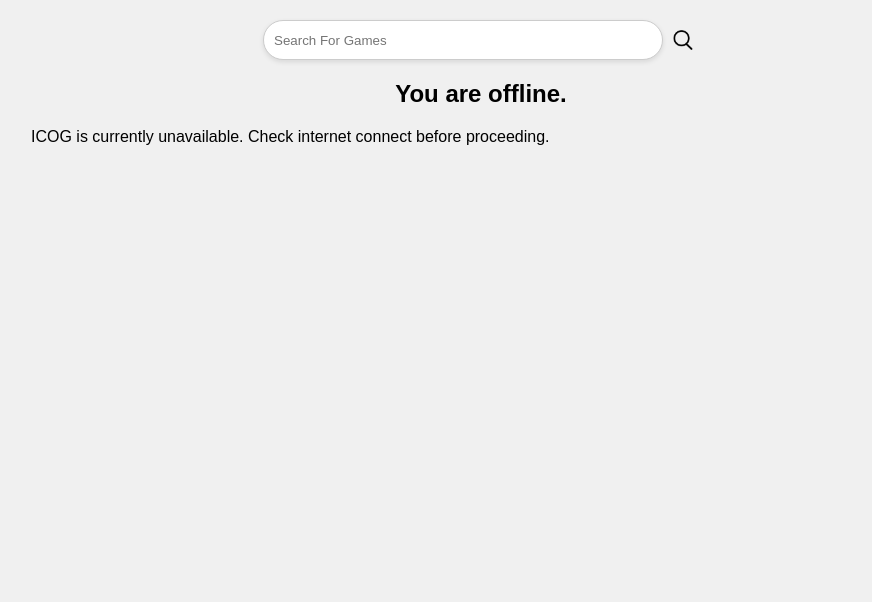
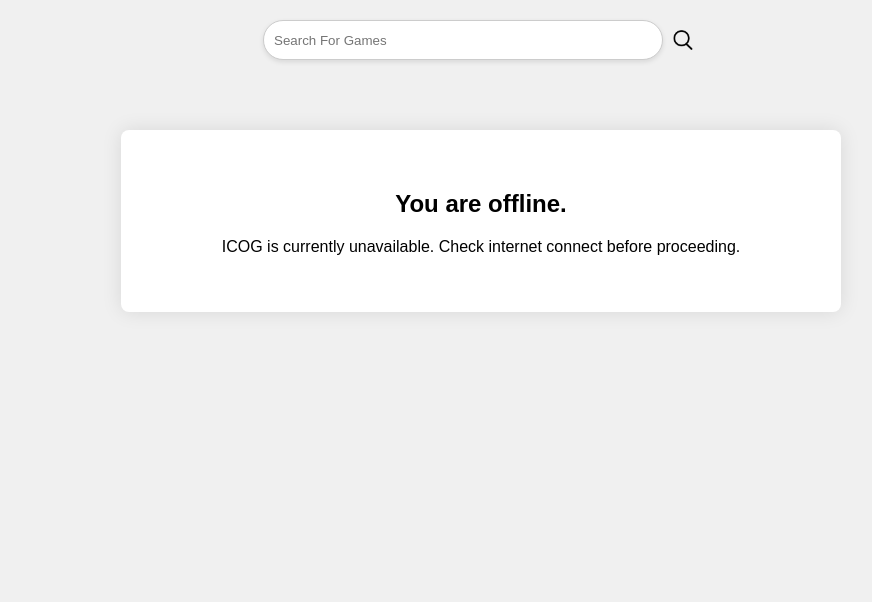
Before and after one commit to CaraThang/GamesReviewWebsite, a Flask app: page /offline in a window 1280 px wide. Shown: the part 88-690 px from the top of the page, without its empty margins (159-1031 px from the left). Run offline with Flask 3, Linux system fonts and the light colour scheme.

Commit message:
General Update 3

```diff
--- a/static/css/style.css
+++ b/static/css/style.css
@@ -8,6 +8,10 @@ body {
 .main {
     width: 900px;
     margin: auto;
+}
+
+.offline {
+    text-align: center;
 }
 
 /* Header Styling */
--- a/templates/base.html
+++ b/templates/base.html
@@ -5,7 +5,7 @@
     <meta name="viewport" content="width=device-width, initial-scale=1.0">
     <title>ICOG</title>
     <link rel="stylesheet" href="{{ url_for('static', filename='css/style.css') }}">
-    <link rel="icon" type="image/x-icon" href="{{ url_for('static', filename='icons/favicon.png') }}">
+    <link rel="icon" href="{{ url_for('static', filename='icons/favicon.png') }}" type="image/x-icon">
     <link rel="manifest" href="/manifest.json">
 
     <script> /* Loads the service worker */
--- a/templates/offline.html
+++ b/templates/offline.html
@@ -1,6 +1,12 @@
 {% extends "base.html" %}
 
 {% block content %}
-    <h2>You are offline.</h2>
-    <p>ICOG is currently unavailable. Check internet connect before proceeding.</p>
+<div class="form-container">
+    <div class="form-box">
+        <div class="offline">
+            <h2>You are offline.</h2>
+            <p>ICOG is currently unavailable. Check internet connect before proceeding.</p>
+        </div>
+    </div>
+</div>
 {% endblock %}
```
Also changed, not shown: static/manifest.json.
